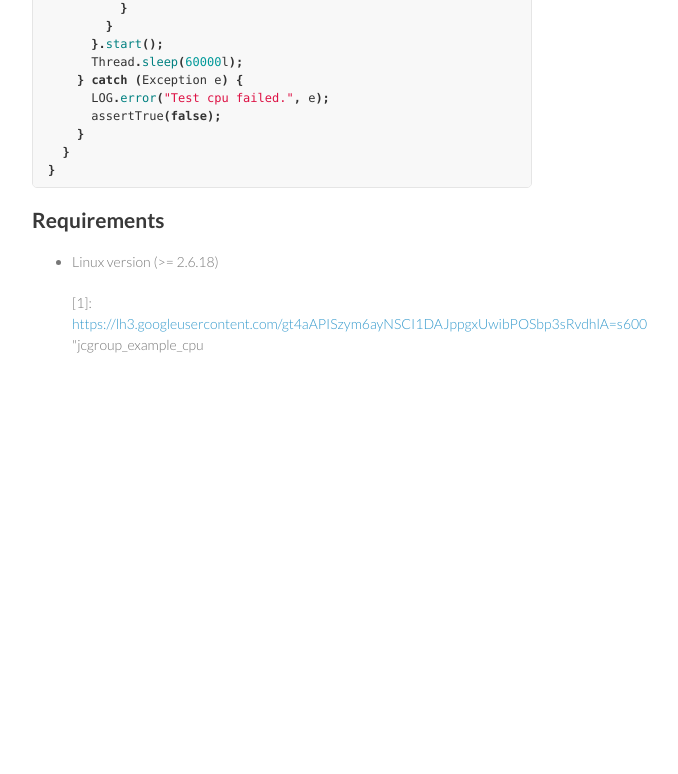
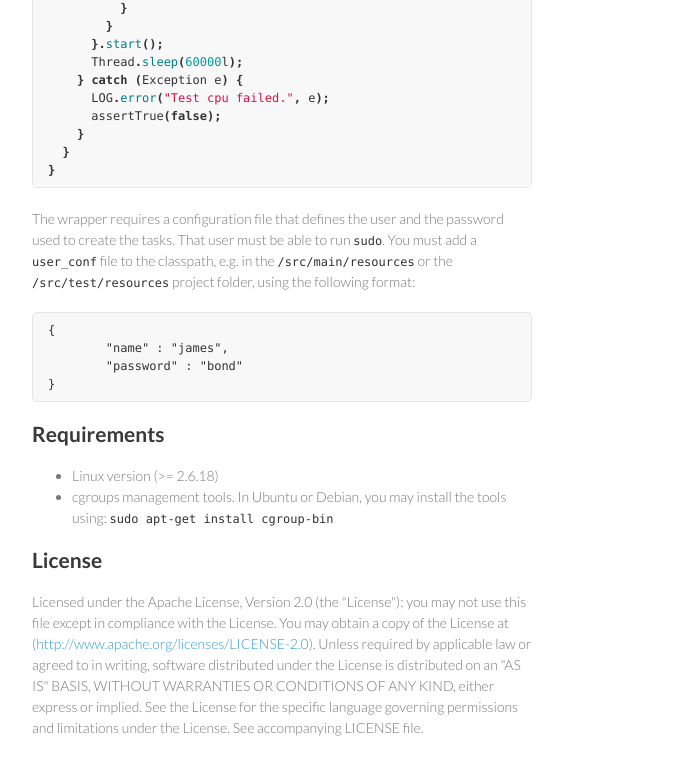
Before and after one commit to haosdent/jcgroup, a plain HTML site: page index.html in a window 1280 px wide. Shown: the part 2436-3210 px from the top of the page, without its empty margins (538-1216 px from the left). Before the commit the page ends 2861 px from the top, so only its background shows below. Drawn offline with Linux system fonts and the light colour scheme.

Commit message:
Modify index.html
Remove a (wrong) markdown reference to an image.
Include License information.

```diff
--- a/index.html
+++ b/index.html
@@ -137,16 +137,25 @@
 <span class="o">}</span>
 </pre></div>
 
+<p>The wrapper requires a configuration file that defines the user and the password used to create the tasks. That user must be able to run <code>sudo</code>. You must add a <code>user_conf</code> file to the classpath, e.g. in the <code>/src/main/resources</code> or the <code>/src/test/resources</code> project folder, using the following format:</p>
+<pre><code>{
+	"name" : "james",
+	"password" : "bond"
+}
+</code></pre>
+
 <h2>
 <a name="requirements" class="anchor" href="#requirements"><span class="octicon octicon-link"></span></a>Requirements</h2>
 
 <ul>
-<li>
-<p>Linux version (&gt;= 2.6.18)</p>
+<li>Linux version (&gt;= 2.6.18)</li>
+<li>cgroups management tools. In Ubuntu or Debian, you may install the tools using: <code>sudo apt-get install cgroup-bin</code></li>
+</ul>
 
-<p>[1]: <a href="https://lh3.googleusercontent.com/gt4aAPISzym6ayNSCI1DAJppgxUwibPOSbp3sRvdhlA=s600">https://lh3.googleusercontent.com/gt4aAPISzym6ayNSCI1DAJppgxUwibPOSbp3sRvdhlA=s600</a> "jcgroup_example_cpu</p>
-</li>
-</ul>
+<h2><a name="license" href="#license" class="anchor"></a>License</h2>
+<p>Licensed under the Apache License, Version 2.0 (the "License"); you may not use this file except in compliance with the License. You may obtain a copy of the License at (<a href="http://www.apache.org/licenses/LICENSE-2.0">http://www.apache.org/licenses/LICENSE-2.0</a>).
+Unless required by applicable law or agreed to in writing, software distributed under the License is distributed on an "AS IS" BASIS, WITHOUT WARRANTIES OR CONDITIONS OF ANY KIND, either express or implied. See the License for the specific language governing permissions and limitations under the License. See accompanying LICENSE file.</p>
+
       </section>
       <footer>
         <p>This project is maintained by <a href="https://github.com/haosdent">haosdent</a></p>
```
